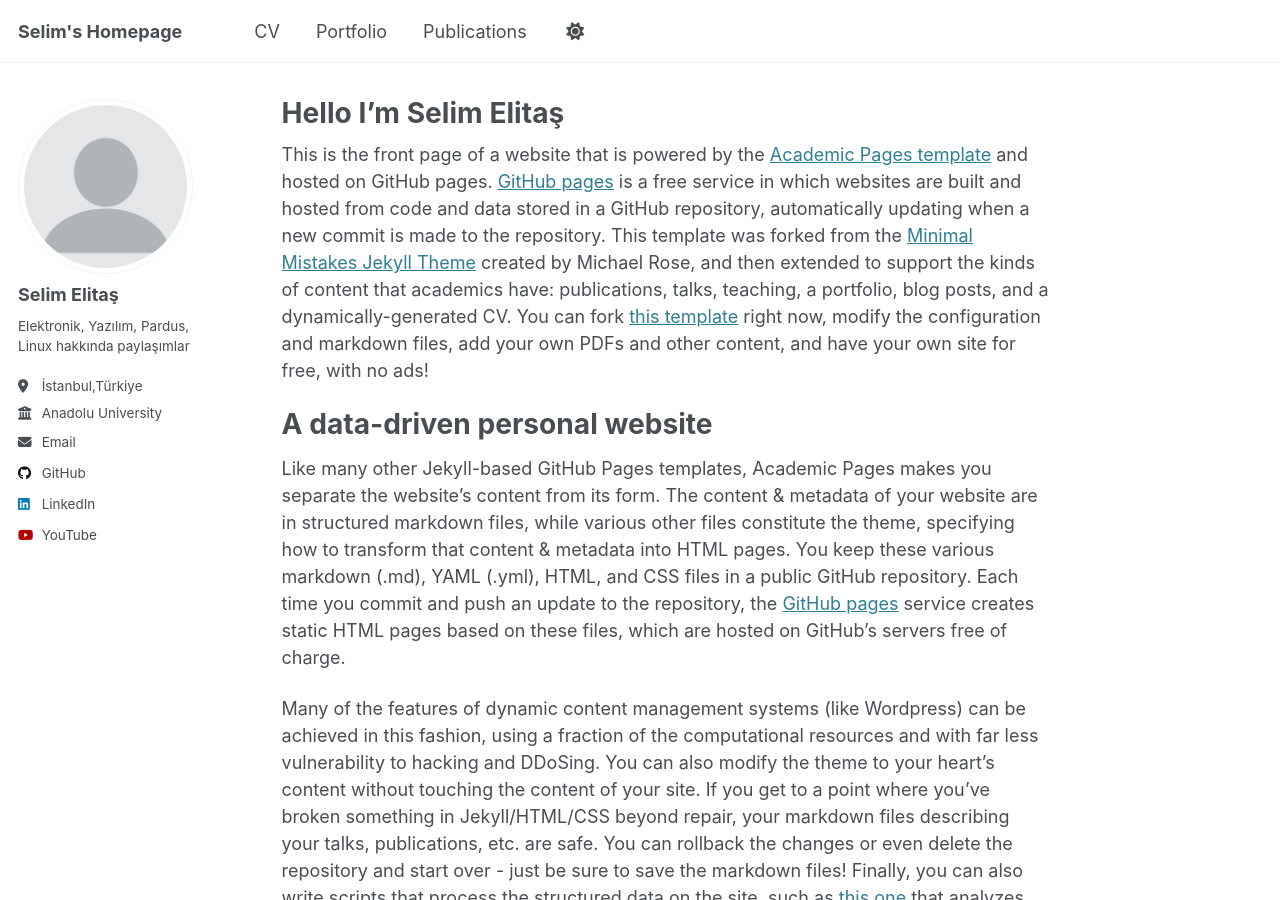
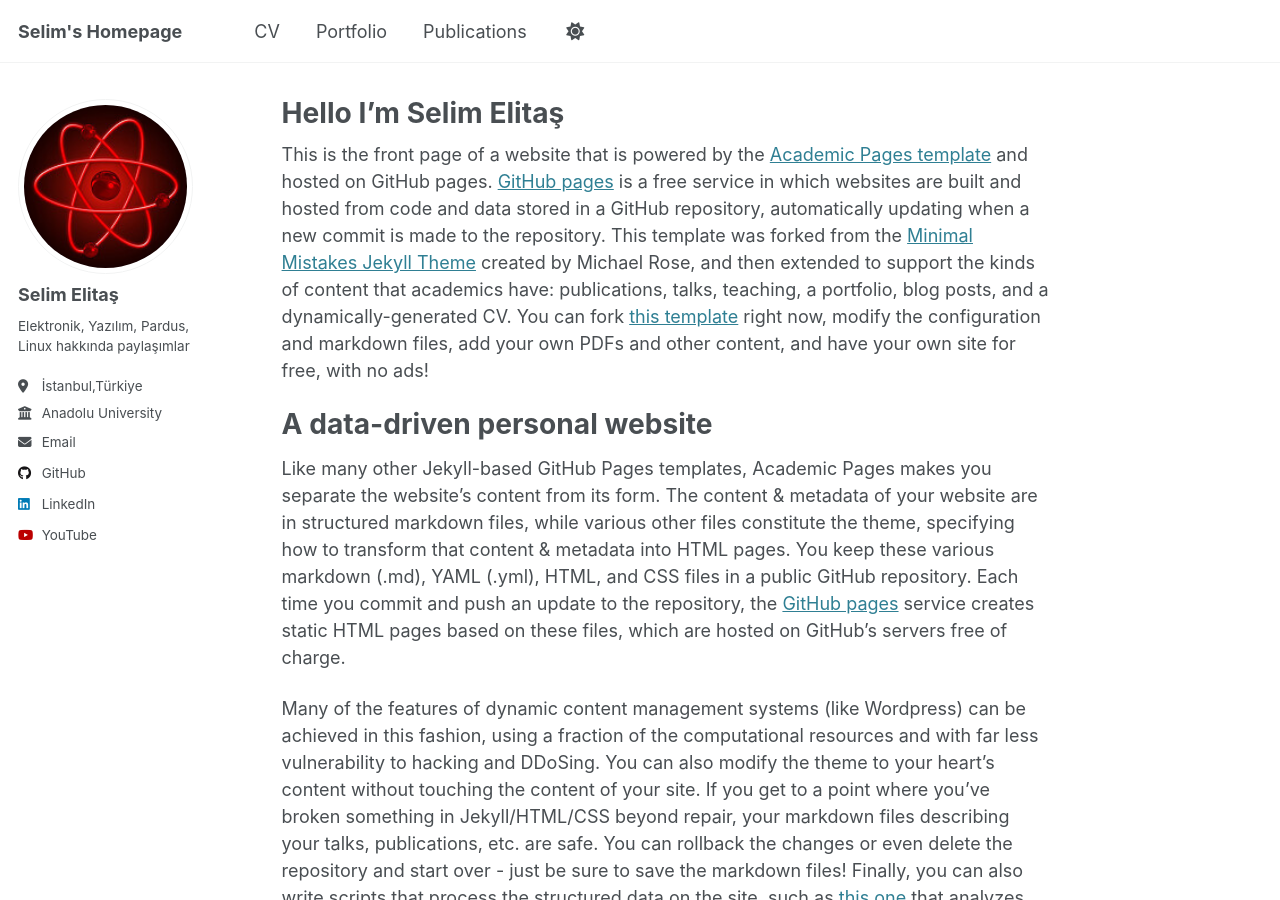
Before and after one commit to selimelitas/selimelitas.github.io, a Jekyll site: the page built from _pages/about.md, in a window 1280 px wide and 900 px high. Built offline with Jekyll 4.4.1, drawn with Linux system fonts in a browser that asks for light colours.

Commit message:
1.0
resim

```diff
--- a/_config.yml
+++ b/_config.yml
@@ -22,7 +22,7 @@ repository               : "selimelitas/selimelitas.github.io"
 #               Additional customization can be done by editing /_includes/author-profile.html
 author:
   # Biographic information
-  avatar           : "profile.png"
+  avatar           : "sel.png"
   name             : "Selim Elitaş"
   pronouns         : # example: "she/her"
   bio              : "Elektronik, Yazılım, Pardus, Linux hakkında paylaşımlar"
@@ -72,7 +72,7 @@ author:
   weibo            : # Username
   wikipedia        : # Username
   xing             : # Username
-  youtube          : "@selimelitas6959"
+  youtube          : "selimelitas6959"
   zhihu            : # Username
 
 # Publication Category - The following the list of publication categories and their headings
```
